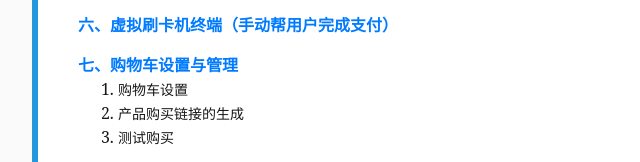
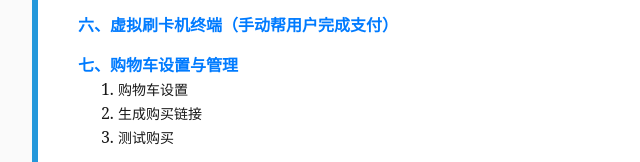
Before and after one commit to winglua/Comecero, a plain HTML site: page index.html in a window 1280 px wide. Shown: the part 1719-1881 px from the top of the page, 288-928 px from the left. Drawn offline with nearby package versions, Linux system fonts and the light colour scheme.

Commit message:
menu fix

```diff
--- a/index.html
+++ b/index.html
@@ -150,7 +150,7 @@
                 <dd>
                     <ol>
                         <li><a href="#p-7-1">购物车设置</a></li>
-                        <li><a href="#p-7-2">产品购买链接的生成</a></li>
+                        <li><a href="#p-7-2">生成购买链接</a></li>
                         <li><a href="#p-7-3">测试购买</a></li>
                     </ol>
                 </dd>
@@ -267,7 +267,7 @@
             <dd>
                 <ol>
                     <li><a href="#p-7-1">购物车设置</a></li>
-                    <li><a href="#p-7-2">产品购买链接的生成</a></li>
+                    <li><a href="#p-7-2">生成购买链接</a></li>
                     <li><a href="#p-7-3">测试购买</a></li>
                 </ol>
             </dd>
@@ -675,7 +675,7 @@
                 </dd>
             </dl>
             <dl id="p-7-2">
-                <dt>2. 生成购买链接（同时更改目录文字）</dt>
+                <dt>2. 生成购买链接</dt>
                 <dd>
                     <p>当您完成对产品和购物车的设置后，即可创建产品的购买链接，嵌入到您网站上对应的产品购买按钮下，即可建立起您网站与Comecero平台的连接，用户点击购买按钮后即可进入Comecero购物车完成相应的购买流程。有以下两种方式可快捷地生成购买链接，请参阅此讲解文档（下方三个链接中，访问时请都将“example-co”替换成您注册账户时的公司名Company Name，中间空格用-代替）：</p>
 
```
